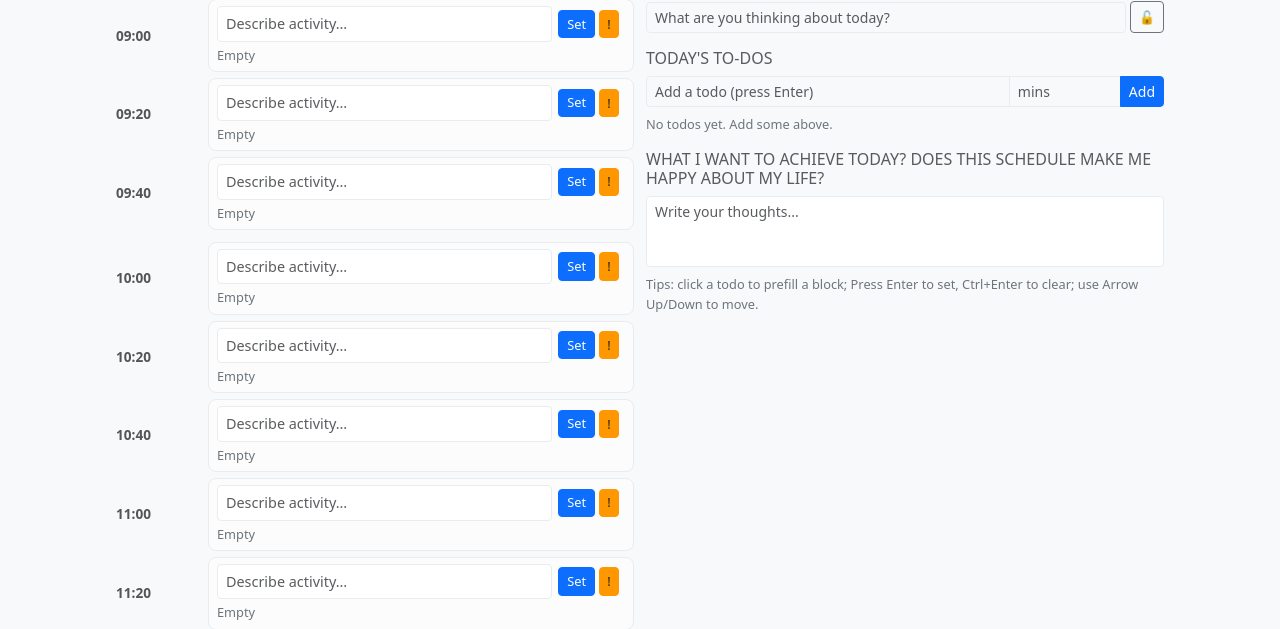
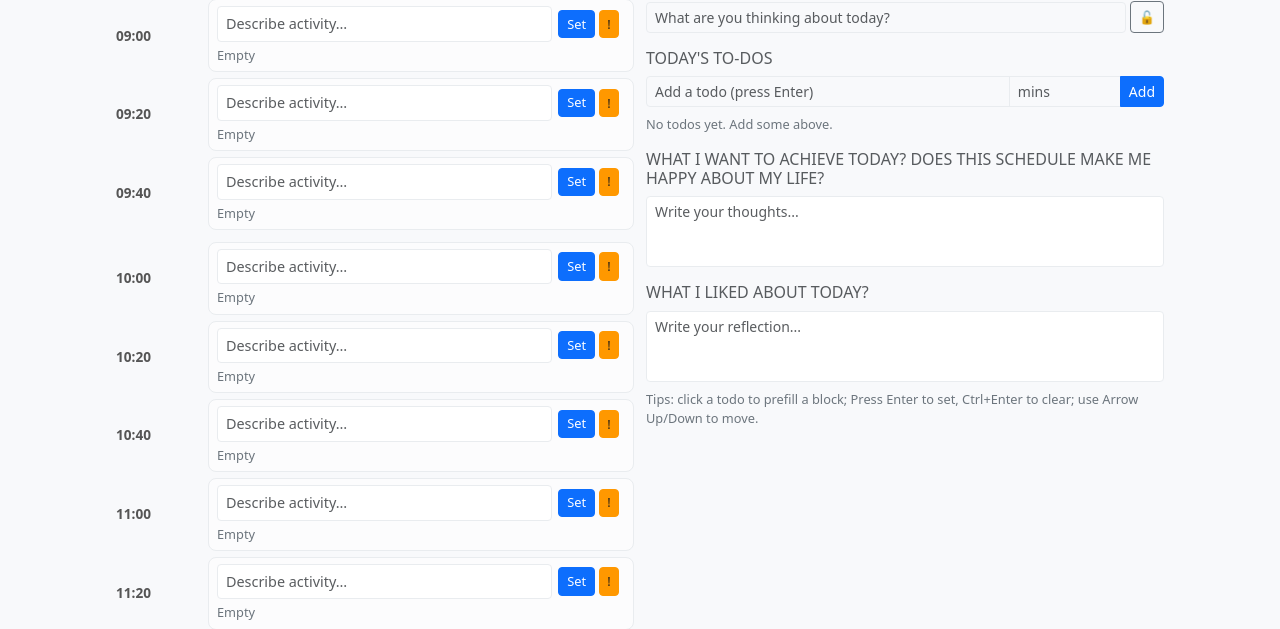
Before and after one commit to zlatkapod/dayplanner, a Flask app: page / in a window 1280 px wide. Shown: the part 146-775 px from the top of the page. Run offline with Flask 3, Linux system fonts and the light colour scheme.

Commit message:
Add "Reflection" field for daily plans with autosave functionality
- Introduced a new "What I liked about today?" reflection field in daily plans.
- Added autosave support for reflection input with a delay of 600ms.
- Updated templates and backend logic to handle saving and persisting reflections.

```diff
--- a/app.py
+++ b/app.py
@@ -72,6 +72,7 @@ def build_plan(day: date_cls, start: time_cls, end: time_cls, existing: dict | N
         "todos": [],
         "blocks": slots,
         "note": "",
+        "reflection": "",
     }
     # if existing provided, try to keep activities where times still exist
     if existing:
@@ -79,6 +80,7 @@ def build_plan(day: date_cls, start: time_cls, end: time_cls, existing: dict | N
         existing_imp = {b["time"]: bool(b.get("important", False)) for b in existing.get("blocks", [])}
         plan["todos"] = existing.get("todos", [])
         plan["note"] = existing.get("note", existing.get("notes", ""))
+        plan["reflection"] = existing.get("reflection", "")
         plan["topic"] = existing.get("topic", "")
         for b in plan["blocks"]:
             t = b["time"]
@@ -538,6 +540,22 @@ def save_note():
     text = (request.form.get("text") or "")
     plan = load_plan(day)
     plan["note"] = text
+    save_plan(day, plan)
+    return ("", 204)
+
+@app.route("/reflection", methods=["POST"])
+def save_reflection():
+    """Autosave the 'What I liked about today?' reflection field.
+    Expects form fields: date (YYYY-MM-DD), text (string).
+    Returns 204 No Content for HTMX with hx-swap="none".
+    """
+    try:
+        day = datetime.strptime(request.form.get("date"), "%Y-%m-%d").date()
+    except Exception:
+        abort(400, "Bad date format, expected YYYY-MM-DD")
+    text = (request.form.get("text") or "")
+    plan = load_plan(day)
+    plan["reflection"] = text
     save_plan(day, plan)
     return ("", 204)
 
--- a/templates/partials/todos.html
+++ b/templates/partials/todos.html
@@ -60,4 +60,18 @@
       >{{ plan.note or '' }}</textarea>
     </form>
   </div>
+
+  <div class="mt-3">
+    <h6 class="text-uppercase text-muted mb-2">What I liked about today?</h6>
+    <form hx-post="/reflection" hx-trigger="input changed delay:600ms" hx-swap="none">
+      <input type="hidden" name="date" value="{{ plan.date }}"/>
+      <textarea name="text"
+                class="form-control form-control-sm dp-note"
+                placeholder="Write your reflection..."
+                rows="3"
+                oninput="this.style.height='auto';this.style.height=this.scrollHeight+'px'"
+                hx-on::load="this.style.height='auto';this.style.height=this.scrollHeight+'px'"
+      >{{ plan.reflection or '' }}</textarea>
+    </form>
+  </div>
 </div>
```
